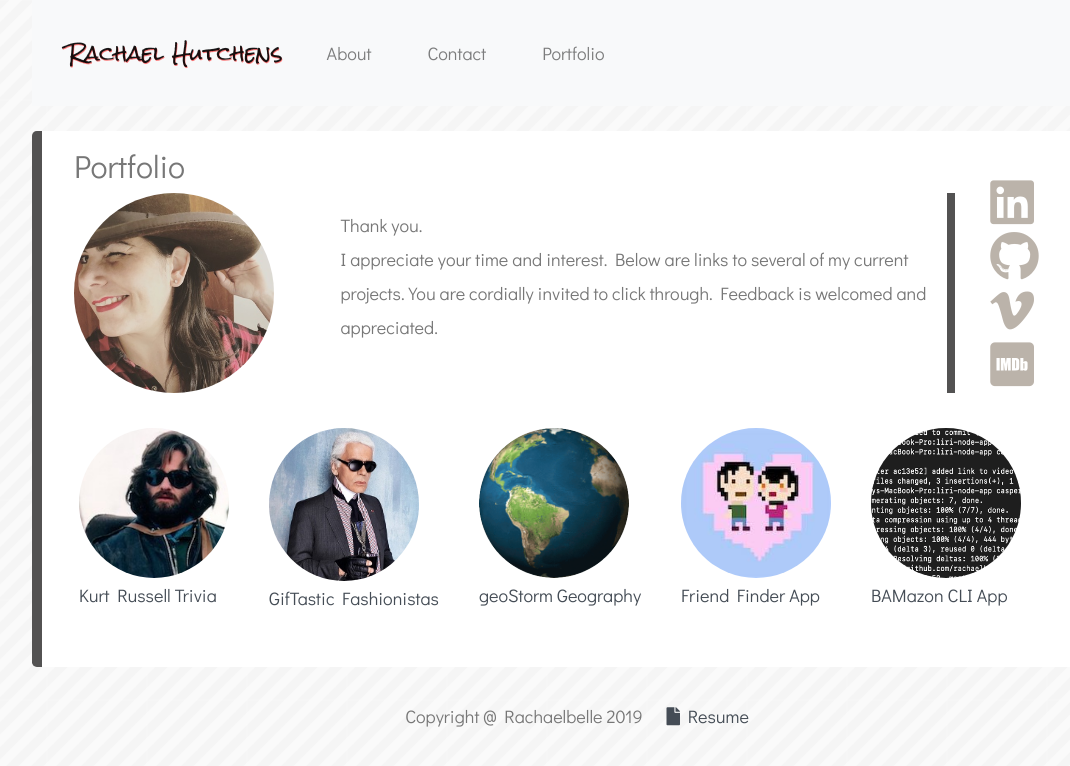
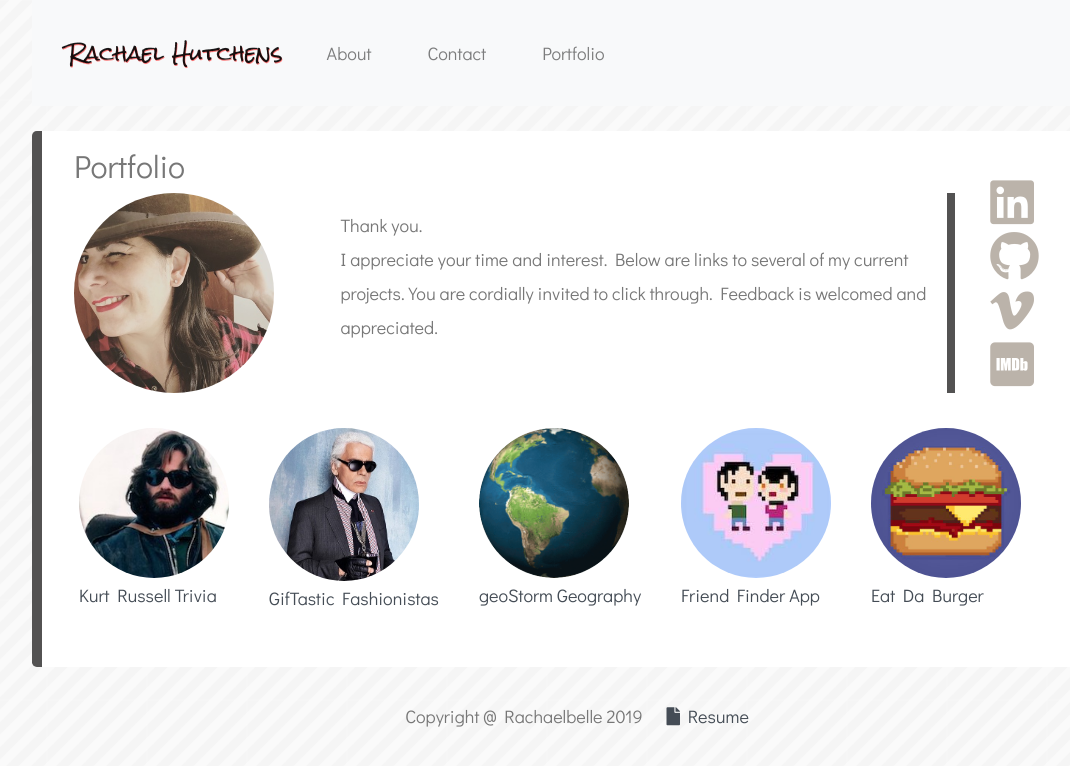
Before and after one commit to rachaelbelle/rachaelbelle.github.io, a plain HTML site: page portfolio.html in a window 1280 px wide. Shown: the whole page, without its empty margins (53-1123 px from the left). Drawn offline with nearby package versions, Linux system fonts and the light colour scheme; a web font is replaced by a local one.

Commit message:
adding burger app to profile

```diff
--- a/portfolio.html
+++ b/portfolio.html
@@ -65,7 +65,9 @@
       <a href="https://geostorm2019.herokuapp.com/" target="_blank"><img src="assets/images/rotating-earth-1.gif" class="projEx" id="introStatement" alt="geoStorm"><p>geoStorm Geography</p></a>
       <a href="https://friend-finder-ysl.herokuapp.com" target="_blank"><img src="assets/images/8bitFriends.jpeg" class="projEx" id="introStatement" alt="friendFinder"><p>Friend Finder App</p></a>
       <!-- <a href="https://rachaelbelle.github.io/Crystal-Collector/" target="_blank"><img src="assets/images/diamond.jpg" class="projEx" id="introStatement" alt="crystal collector"><p>Crystal Collector Game</p></a> -->
-      <a href="https://rachaelbelle.github.io/Bamazon_CLI/" target="_blank"><img src="assets/images/liriCode.png" class="projEx" id="introStatement" alt="BAMazon CLI app"><p>BAMazon CLI App</p></a>
+      <!-- <a href="https://rachaelbelle.github.io/Bamazon_CLI/" target="_blank"><img src="assets/images/liriCode.png" class="projEx" id="introStatement" alt="BAMazon CLI app"><p>BAMazon CLI App</p></a> -->
+      <a href="https://dry-beyond-58802.herokuapp.com/" target="_blank"><img src="assets/images/8bitBurger2.jpeg" class="projEx" id="introStatement" alt="Eat Da Burger"><p>Eat Da Burger</p></a>
+
     </div>
 
   </div>
```
Also changed, not shown: index.html (+1 -1 lines), assets/images/8bitBurger2.jpeg (added).
